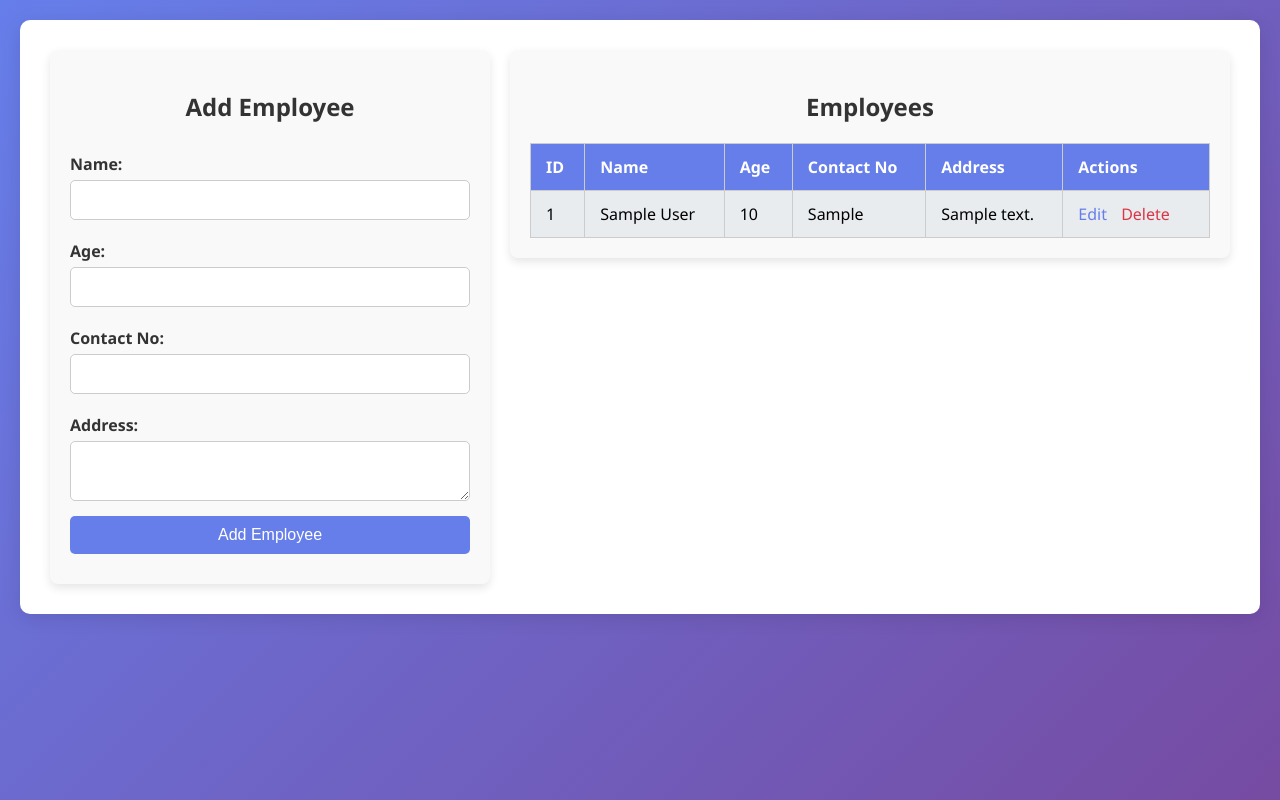
After one commit to Shehan524/Dashboard-with-Login, a PHP site: page /Finance_Project/employee_manager.php in a window 1280 px wide. The commit adds this page. Run offline with PHP 8.4, Linux system fonts and the light colour scheme; tables that the repository leaves empty or names only in its code hold one stand-in row (values such as "Sample post").

Commit message:
employee page added

```diff
--- /dev/null
+++ b/employee_manager.php
@@ -0,0 +1,257 @@
+<?php
+include ('config.php');
+
+$servername = "localhost";
+$username = "root";
+$password = "";
+$dbname = "employee_manager";
+
+// Create connection
+$conn = new mysqli($servername, $username, $password, $dbname);
+
+// Check connection
+if ($conn->connect_error) {
+    die("Connection failed: " . $conn->connect_error);
+}
+
+// Initialize variables for form fields
+$name = $age = $contact_no = $address = "";
+$edit_mode = false;
+
+if (isset($_GET['edit'])) {
+    $edit_mode = true;
+    $id = $_GET['edit'];
+    $result = $conn->query("SELECT * FROM employees WHERE id=$id") or die($conn->error());
+    if ($result->num_rows > 0) {
+        $row = $result->fetch_array();
+        $name = $row['name'];
+        $age = $row['age'];
+        $contact_no = $row['contact_no'];
+        $address = $row['address'];
+    }
+}
+
+// Handle form submission
+if ($_SERVER["REQUEST_METHOD"] == "POST") {
+    $name = $_POST['name'];
+    $age = $_POST['age'];
+    $contact_no = $_POST['contact_no'];
+    $address = $_POST['address'];
+
+    if (isset($_POST['id'])) {
+        // Update existing employee
+        $id = $_POST['id'];
+        $sql = "UPDATE employees SET name='$name', age='$age', contact_no='$contact_no', address='$address' WHERE id=$id";
+    } else {
+        // Insert new employee
+        $sql = "INSERT INTO employees (name, age, contact_no, address) VALUES ('$name', '$age', '$contact_no', '$address')";
+    }
+
+    if ($conn->query($sql) === TRUE) {
+        $message = $edit_mode ? "Employee updated successfully" : "New employee added successfully";
+        echo "<p style='color: green; text-align: center;'>$message</p>";
+    } else {
+        echo "<p style='color: red; text-align: center;'>Error: " . $sql . "<br>" . $conn->error . "</p>";
+    }
+    header("Location: employee_manager.php");
+    exit;
+}
+
+// Delete employee
+if (isset($_GET['delete'])) {
+    $id = $_GET['delete'];
+    $conn->query("DELETE FROM employees WHERE id=$id") or die($conn->error());
+    header("Location: employee_manager.php");
+    exit;
+}
+
+// Fetch existing records
+$sql = "SELECT * FROM employees";
+$result = $conn->query($sql);
+?>
+
+<!DOCTYPE html>
+<html lang="en">
+<head>
+    <meta charset="UTF-8">
+    <title>Employee Manager</title>
+    <style>
+        body {
+            font-family: 'Segoe UI', Tahoma, Geneva, Verdana, sans-serif;
+            display: flex;
+            justify-content: center;
+            align-items: flex-start;
+            min-height: 100vh;
+            background: linear-gradient(135deg, #667eea 0%, #764ba2 100%);
+            margin: 0;
+            padding: 20px;
+            box-sizing: border-box;
+        }
+        .container {
+            display: flex;
+            justify-content: space-between;
+            align-items: flex-start;
+            width: 100%;
+            max-width: 1200px;
+            background: #ffffff;
+            padding: 20px;
+            border-radius: 10px;
+            box-shadow: 0 4px 20px rgba(0, 0, 0, 0.1);
+        }
+        .form-container, .table-container {
+            padding: 20px;
+            border-radius: 8px;
+            flex: 1;
+            margin: 10px;
+        }
+        .form-container {
+            max-width: 400px;
+            background: #f9f9f9;
+            box-shadow: 0 4px 10px rgba(0, 0, 0, 0.1);
+        }
+        .table-container {
+            background: #f9f9f9;
+            box-shadow: 0 4px 10px rgba(0, 0, 0, 0.1);
+            overflow-x: auto;
+        }
+        h2 {
+            margin-bottom: 20px;
+            color: #333;
+            text-align: center;
+        }
+        form {
+            display: flex;
+            flex-direction: column;
+        }
+        label {
+            margin-top: 10px;
+            font-weight: bold;
+            color: #333;
+        }
+        input, textarea {
+            width: 100%;
+            padding: 10px;
+            margin-top: 5px;
+            margin-bottom: 10px;
+            border: 1px solid #ccc;
+            border-radius: 5px;
+            font-size: 16px;
+            box-sizing: border-box;
+            transition: border-color 0.3s;
+        }
+        input:focus, textarea:focus {
+            border-color: #667eea;
+        }
+        input[type="submit"] {
+            background: #667eea;
+            color: white;
+            border: none;
+            cursor: pointer;
+            padding: 10px 20px;
+            font-size: 16px;
+            border-radius: 5px;
+            transition: background 0.3s, transform 0.2s;
+        }
+        input[type="submit"]:hover {
+            background: #5a67d8;
+            transform: translateY(-2px);
+        }
+        table {
+            width: 100%;
+            border-collapse: collapse;
+            margin-top: 20px;
+        }
+        th, td {
+            padding: 12px 15px;
+            border: 1px solid #ccc;
+            text-align: left;
+        }
+        th {
+            background: #667eea;
+            color: white;
+        }
+        tr:nth-child(even) {
+            background: #e9ecef;
+        }
+        tr:hover {
+            background: #dee2e6;
+        }
+        .actions a {
+            margin-right: 10px;
+            color: #667eea;
+            text-decoration: none;
+            transition: color 0.3s;
+        }
+        .actions a:hover {
+            text-decoration: underline;
+        }
+        .actions a.delete {
+            color: #dc3545;
+        }
+        .actions a.delete:hover {
+            color: #c82333;
+        }
+    </style>
+</head>
+<body>
+
+<div class="container">
+    <div class="form-container">
+        <h2><?php echo $edit_mode ? 'Edit' : 'Add'; ?> Employee</h2>
+        <form method="post" action="<?php echo htmlspecialchars($_SERVER["PHP_SELF"]);?>">
+            <?php if ($edit_mode): ?>
+                <input type="hidden" name="id" value="<?php echo $id; ?>">
+            <?php endif; ?>
+            <label for="name">Name:</label>
+            <input type="text" id="name" name="name" value="<?php echo $name; ?>" required>
+
+            <label for="age">Age:</label>
+            <input type="number" id="age" name="age" value="<?php echo $age; ?>" required>
+
+            <label for="contact_no">Contact No:</label>
+            <input type="text" id="contact_no" name="contact_no" value="<?php echo $contact_no; ?>" required>
+
+            <label for="address">Address:</label>
+            <textarea id="address" name="address" required><?php echo $address; ?></textarea>
+
+            <input type="submit" value="<?php echo $edit_mode ? 'Update' : 'Add'; ?> Employee">
+        </form>
+    </div>
+
+    <div class="table-container">
+        <h2>Employees</h2>
+        <table>
+            <tr>
+                <th>ID</th>
+                <th>Name</th>
+                <th>Age</th>
+                <th>Contact No</th>
+                <th>Address</th>
+                <th>Actions</th>
+            </tr>
+            <?php
+            if ($result->num_rows > 0) {
+                while($row = $result->fetch_assoc()) {
+                    echo "<tr>
+                            <td>" . $row["id"]. "</td>
+                            <td>" . $row["name"]. "</td>
+                            <td>" . $row["age"]. "</td>
+                            <td>" . $row["contact_no"]. "</td>
+                            <td>" . $row["address"]. "</td>
+                            <td class='actions'>
+                                <a href='employee_manager.php?edit=" . $row["id"] . "'>Edit</a>
+                                <a href='employee_manager.php?delete=" . $row["id"] . "' class='delete' onclick='return confirm(\"Are you sure you want to delete this record?\");'>Delete</a>
+                            </td>
+                          </tr>";
+                }
+            } else {
+                echo "<tr><td colspan='6'>No employees found</td></tr>";
+            }
+            $conn->close();
+            ?>
+        </table>
+    </div>
+</div>
+
+</body>
+</html>
--- a/sidebar.php
+++ b/sidebar.php
@@ -38,7 +38,7 @@
                     </a>
                 </li>
                 <li class="nav-link">
-                    <a href="add_employee.php">
+                    <a href="employee_manager.php">
                         <i class='bx bxs-user-check icon'></i>
                         <span class="text nav-text">Employee</span>
                     </a>
```
